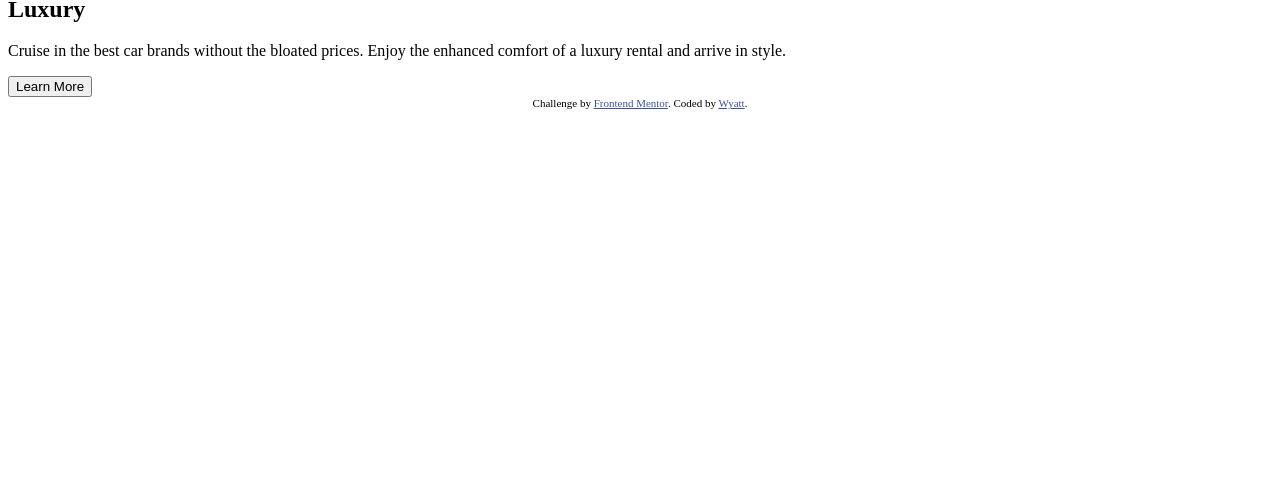
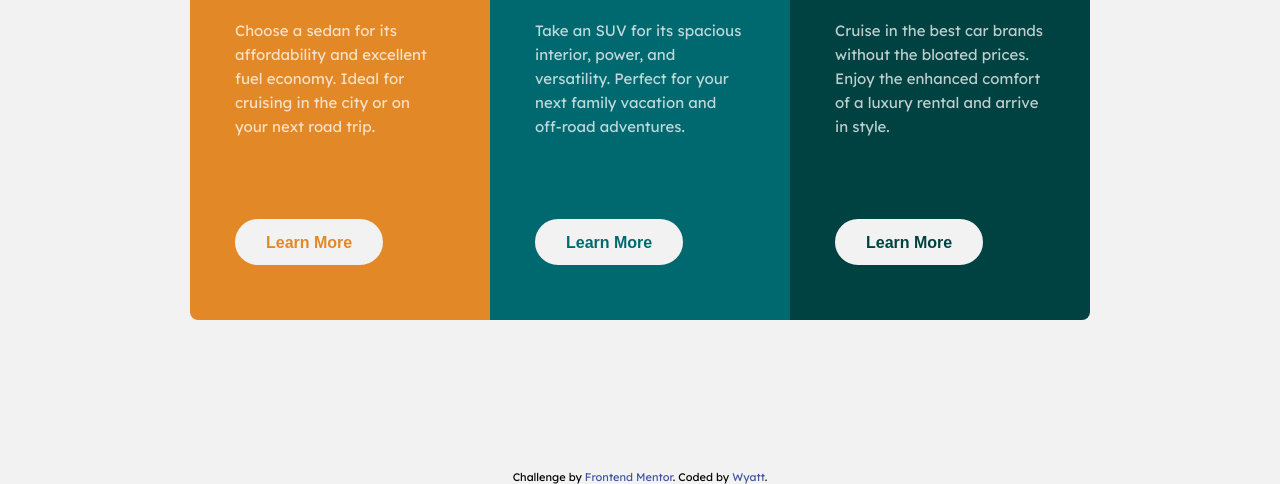
Before and after one commit to 00Wyatt/fem-3-column-card, a plain HTML site: page index.html in a window 1280 px wide. Shown: the part 330-814 px from the top of the page. Drawn offline with Linux system fonts and the light colour scheme.

Commit message:
add styles

```diff
--- a/css/style.css
+++ b/css/style.css
@@ -1,8 +1,134 @@
+@import url("https://fonts.googleapis.com/css2?family=Big+Shoulders+Display:wght@700&family=Lexend+Deca&display=swap");
+
+:root {
+    --bright-orange: hsl(31, 77%, 52%);
+    --dark-cyan: hsl(184, 100%, 22%);
+    --very-dark-cyan: hsl(179, 100%, 13%);
+    --transparent-white: hsla(0, 0%, 100%, 0.75);
+    --very-light-gray: hsl(0, 0%, 95%);
+}
+
+/* Boilerplate styles */
+html {
+    font-size: 100%;
+    box-sizing: border-box;
+}
+*,
+*::before,
+*::after {
+    box-sizing: inherit;
+}
+body {
+    background: var(--very-light-gray);
+    margin: 0;
+    font-family: "Lexend Deca", sans-serif;
+    font-size: 0.9375rem; /* 15px */
+}
+a,
+a:visited,
+a:active {
+    text-decoration: none;
+}
 .attribution {
-    font-size: 11px;
+    font-size: 0.6875rem; /* 11px */
     text-align: center;
 }
-
 .attribution a {
     color: hsl(228, 45%, 44%);
 }
+
+/* Main styles */
+main {
+    min-height: 100vh;
+    margin: 70px 25px;
+    display: grid;
+    justify-content: center;
+    align-items: center;
+}
+.sedans {
+    background: var(--bright-orange);
+    border-top-left-radius: 8px;
+    border-top-right-radius: 8px;
+}
+.suvs {
+    background: var(--dark-cyan);
+}
+.luxury {
+    background: var(--very-dark-cyan);
+    border-bottom-left-radius: 8px;
+    border-bottom-right-radius: 8px;
+}
+article {
+    max-width: 600px;
+    padding: 48px 40px;
+}
+article h2 {
+    color: var(--very-light-gray);
+    font-family: 'Big Shoulders Display', cursive;
+    text-transform: uppercase;
+    font-size: 2.375rem; /* 38px */
+}
+article p {
+    margin: 18px 0 30px;
+    color: var(--transparent-white);
+    line-height: 1.6;
+}
+article button {
+    background: var(--very-light-gray);
+    padding: 12px 22px 10px;
+    border: 2px solid var(--very-light-gray);
+    border-radius: 25px;
+    transition: background-color 150ms, color 150ms;
+    font-weight: bold;
+}
+article button:hover {
+    color: var(--very-light-gray);
+    cursor: pointer;
+}
+.sedans button {
+    color: var(--bright-orange);
+}
+.sedans button:hover {
+    background: var(--bright-orange);
+}
+.suvs button {
+    color: var(--dark-cyan);
+}
+.suvs button:hover {
+    background: var(--dark-cyan);
+}
+.luxury button {
+    color: var(--very-dark-cyan);
+}
+.luxury button:hover {
+    background: var(--very-dark-cyan);
+}
+
+/* Desktop styles */
+@media all and (min-width: 960px) {
+    main {
+        margin: 0;
+        grid-template-columns: repeat(3, 300px);
+    }
+    .sedans {
+        border-top-right-radius: 0;
+        border-bottom-left-radius: 8px;
+    }
+    .luxury {
+        border-bottom-left-radius: 0;
+        border-top-right-radius: 8px;
+    }
+    article {
+        padding: 50px 45px 55px;
+    }
+    article h2 {
+        margin: 30px 0;
+    }
+    article p {
+        margin: 20px 0 80px;
+    }
+    article button {
+        padding: 13px 29px 11px;
+        font-size: 1rem; /* 16px */
+    }
+}
--- a/index.html
+++ b/index.html
@@ -9,28 +9,26 @@
     <link rel="stylesheet" href="css/style.css">
 
     <title>Frontend Mentor | 3-column preview card component</title>
-
 </head>
 
 <body>
-
     <main>
         <article class="sedans">
-            <img src="" alt="">
+            <img src="images/icon-sedans.svg" alt="Sedan icon.">
             <h2>Sedans</h2>
             <p>Choose a sedan for its affordability and excellent fuel economy. Ideal for cruising in the city
                 or on your next road trip.</p>
             <button>Learn More</button>
         </article>
         <article class="suvs">
-            <img src="" alt="">
+            <img src="images/icon-suvs.svg" alt="SUV icon.">
             <h2>SUVs</h2>
             <p>Take an SUV for its spacious interior, power, and versatility. Perfect for your next family vacation
                 and off-road adventures.</p>
             <button>Learn More</button>
         </article>
         <article class="luxury">
-            <img src="" alt="">
+            <img src="images/icon-luxury.svg" alt="Luxury car icon.">
             <h2>Luxury</h2>
             <p>Cruise in the best car brands without the bloated prices. Enjoy the enhanced comfort of a luxury
                 rental and arrive in style.</p>
@@ -41,7 +39,6 @@
         Challenge by <a href="https://www.frontendmentor.io?ref=challenge" target="_blank">Frontend Mentor</a>.
         Coded by <a href="https://www.frontendmentor.io/profile/00Wyatt">Wyatt</a>.
     </footer>
-
 </body>
 
 </html>
```
